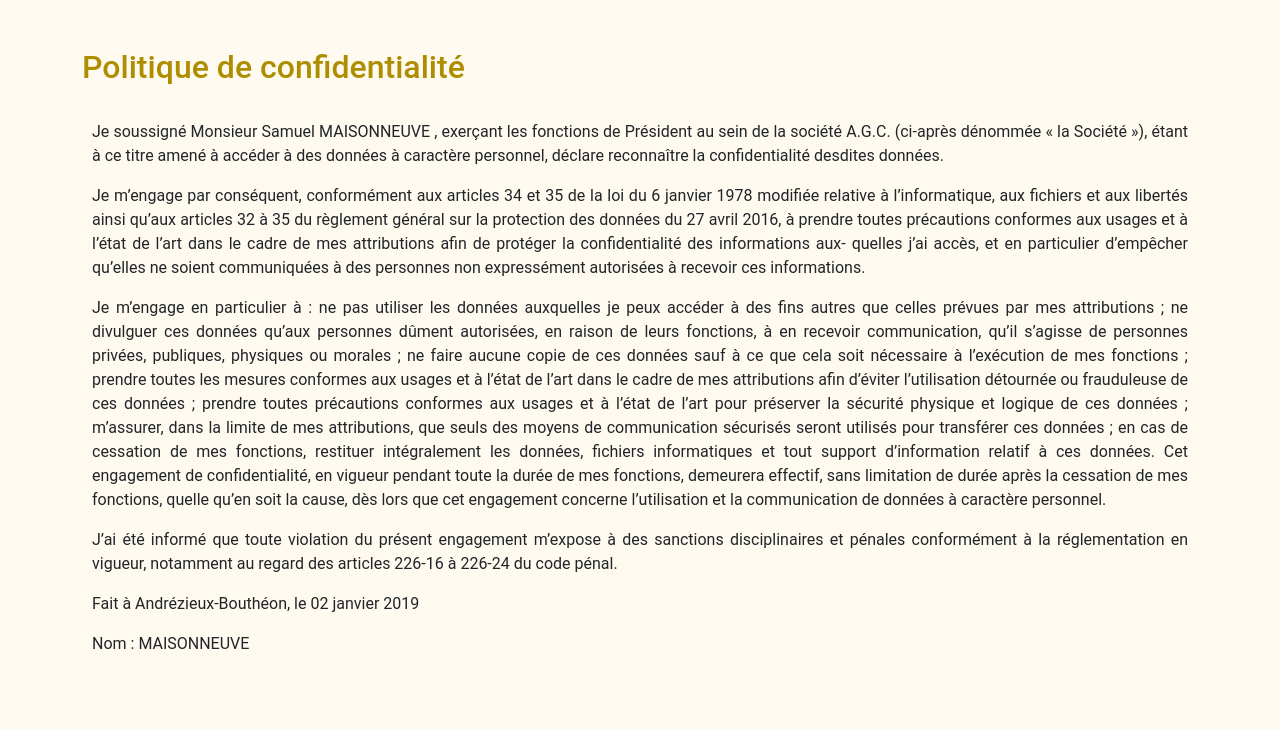
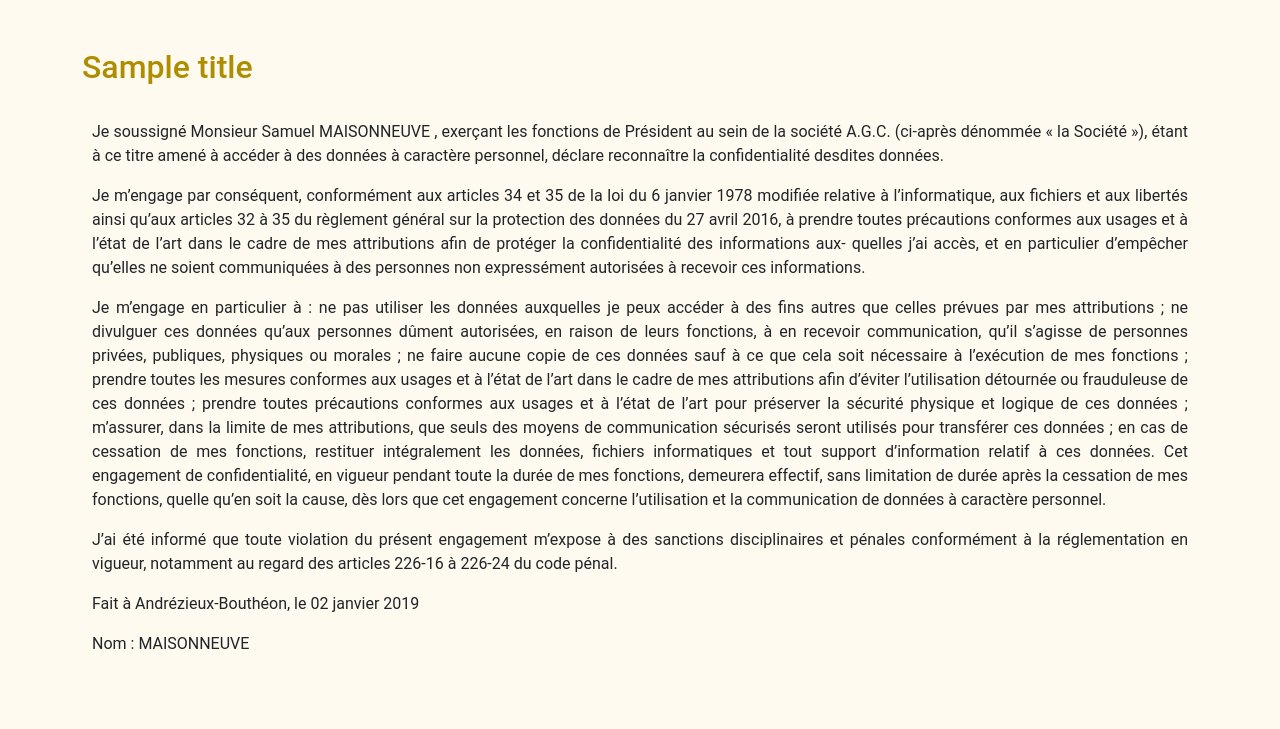
Before and after one commit to JasonLauret/Lanimalerie_Symfony, a Symfony app: template templates/content/politique.html.twig in a window 1280 px wide. Shown: the part 327-1056 px from the top of the page. Run offline with Twig, Linux system fonts and the light colour scheme; the template is opened without the code that fills it: most values are stand-ins (such as "Sample title", 1, 10 or a date in 2020); some libraries are stand-ins or nearby versions.

Commit message:
Modification titre cgv, mention légale et politique en remplacant par variable 'title'

```diff
--- a/config/routes.yaml
+++ b/config/routes.yaml
@@ -7,13 +7,13 @@ app_cgv:
   path: /cgv/
   controller: App\Controller\ContentController::cgv
   defaults:
-    title: "CGV"
+    title: "Conditions Générales de Vente"
 
 app_mentionLegal:
   path: /mentionLegal/
   controller: App\Controller\ContentController::mentionLegal
   defaults:
-    title: "Mentions Légales"
+    title: "Mentions légales"
 
 app_politique:
   path: /politique/
--- a/templates/content/cgv.html.twig
+++ b/templates/content/cgv.html.twig
@@ -4,7 +4,7 @@
 {% block body %}
     <section class="bg_color p-2 py-5">
         <div class="container">
-            <h2 class="mb-4">Conditions Générales de Vente</h2>
+            <h2 class="mb-4">{{ title }}</h2>
             <div class="cgv">
                 <h5>PRÉAMBULE</h5>
                 <p>
--- a/templates/content/include/header.html.twig
+++ b/templates/content/include/header.html.twig
@@ -10,10 +10,10 @@
 
             <!--______Mon compte, mon panier, gestion______-->
             {% if is_granted('ROLE_ADMIN') %}
-            <div class="pt-1 col-12 col-md-8">
+            <div class="col-12 col-md-8">
                 <div class="d-flex flex-column align-items-center align-items-md-end">
                     <div>
-                        <p class="m-0"><span class="fw-bold">Bonjour {{ app.user.firstName }}</span>. Vous ètes connecter en tant qu'Admin.</p>
+                        <p class="m-0 pb-2"><span class="fw-bold">Bonjour {{ app.user.firstName }}</span>. Vous ètes connecter en tant qu'Admin.</p>
                     </div>
                     <div class="d-flex">
                         <div class="right-menu">
@@ -32,8 +32,8 @@
                             <div class="right-menu">
                                 <button class="menu-button fs-5 ms-2 m-0"><i class="pe-2 bi bi-gear"></i>Mon compte</button>
                                 <div class="dropdown-menu">
-                                    <a class="" href="{{ path('app_setting') }}"><i class="bi bi-gear"></i>Paramètre</a>
-                                    <a class="" href="{{ path('app_logout') }}"><i class="bi bi-door-open"></i>Deconnecter</a>
+                                    <a class="" href="{{ path('app_setting') }}"><i class="bi bi-gear me-1"></i>Paramètre</a>
+                                    <a class="" href="{{ path('app_logout') }}"><i class="bi bi-door-open me-1"></i>Deconnecter</a>
                                 </div>
                             </div>
                         </div>
@@ -52,8 +52,8 @@
                     <div class="right-menu">
                         <button class="menu-button fs-5 ms-2 m-0"><i class="pe-2 bi bi-gear"></i>Mon compte</button>
                         <div class="dropdown-menu">
-                            <a href="{{ path('app_setting') }}"><i class="bi bi-gear"></i>Paramètre</a>
-                            <a href="{{ path('app_logout') }}"><i class="bi bi-door-open"></i>Deconnecter</a>
+                            <a href="{{ path('app_setting') }}"><i class="bi bi-gear me-1"></i>Paramètre</a>
+                            <a href="{{ path('app_logout') }}"><i class="bi bi-door-open me-1"></i>Deconnecter</a>
                         </div>
                     </div>
                 </div>
--- a/templates/content/mentionLegal.html.twig
+++ b/templates/content/mentionLegal.html.twig
@@ -3,7 +3,7 @@
 {% block body %}
     <section class="bg_color p-2 py-5">
         <div class="container">
-            <h2 class="mb-3">Mentions légales</h2>
+            <h2 class="mb-3">{{ title }}</h2>
             <div class="mentionLegal">
                 <h5 class="pt-3">EDITEUR DU SITE</h5>
                 <p> A.G.C. </p>
--- a/templates/content/politique.html.twig
+++ b/templates/content/politique.html.twig
@@ -3,7 +3,7 @@
 {% block body %}
     <section class="bg_color p-2 py-5">
         <div class="container">
-            <h2 class="mb-4">Politique de confidentialité</h2>
+            <h2 class="mb-4">{{ title }}</h2>
             <div class="politique">
                 <p>
                     Je soussigné Monsieur Samuel MAISONNEUVE , exerçant les fonctions de Président au sein de la société A.G.C. (ci-après dénommée « la Société »), étant à ce titre amené à accéder à des
```
Also changed, not shown: templates/content/parametre.html.twig (added, +12 -0 lines).
